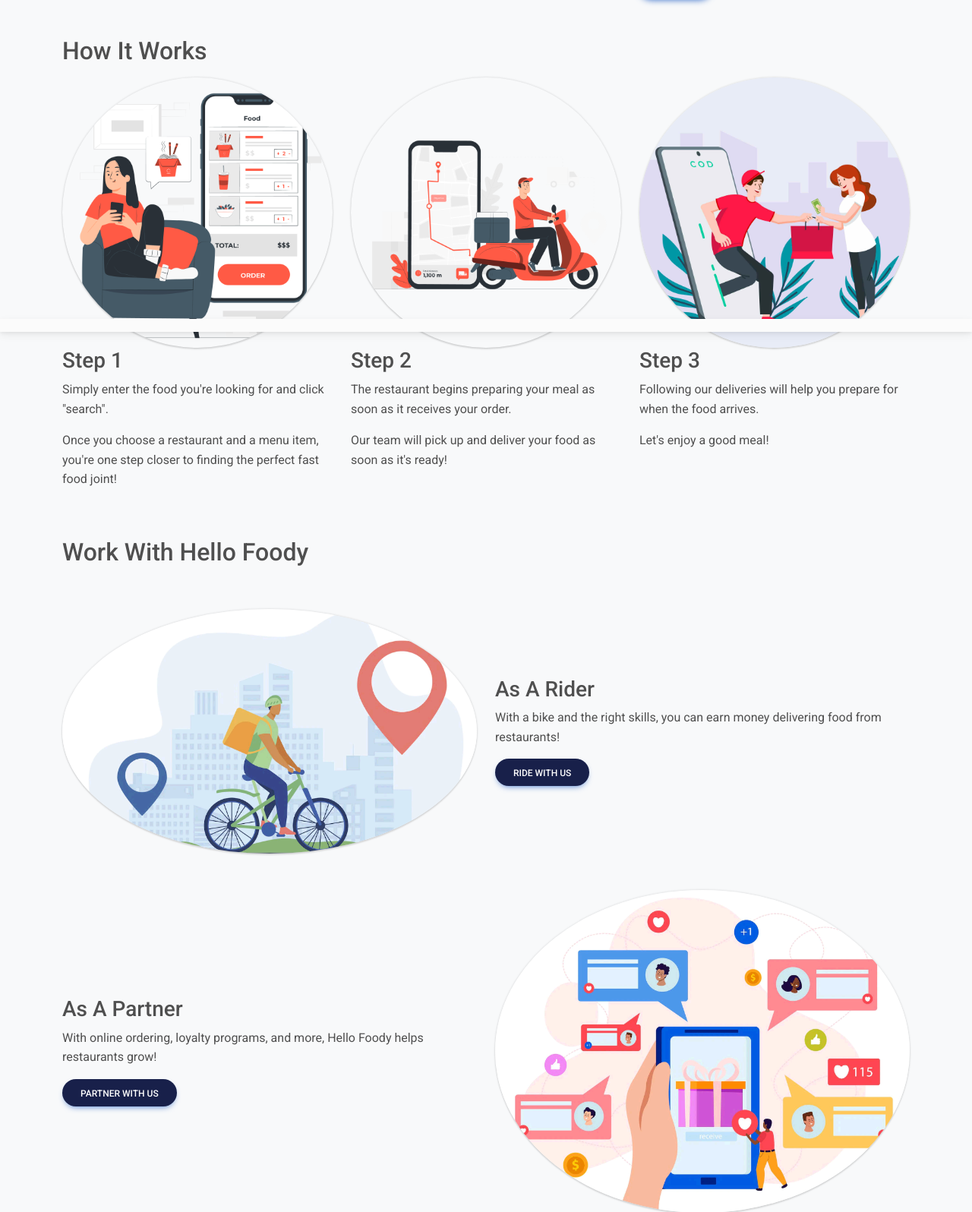
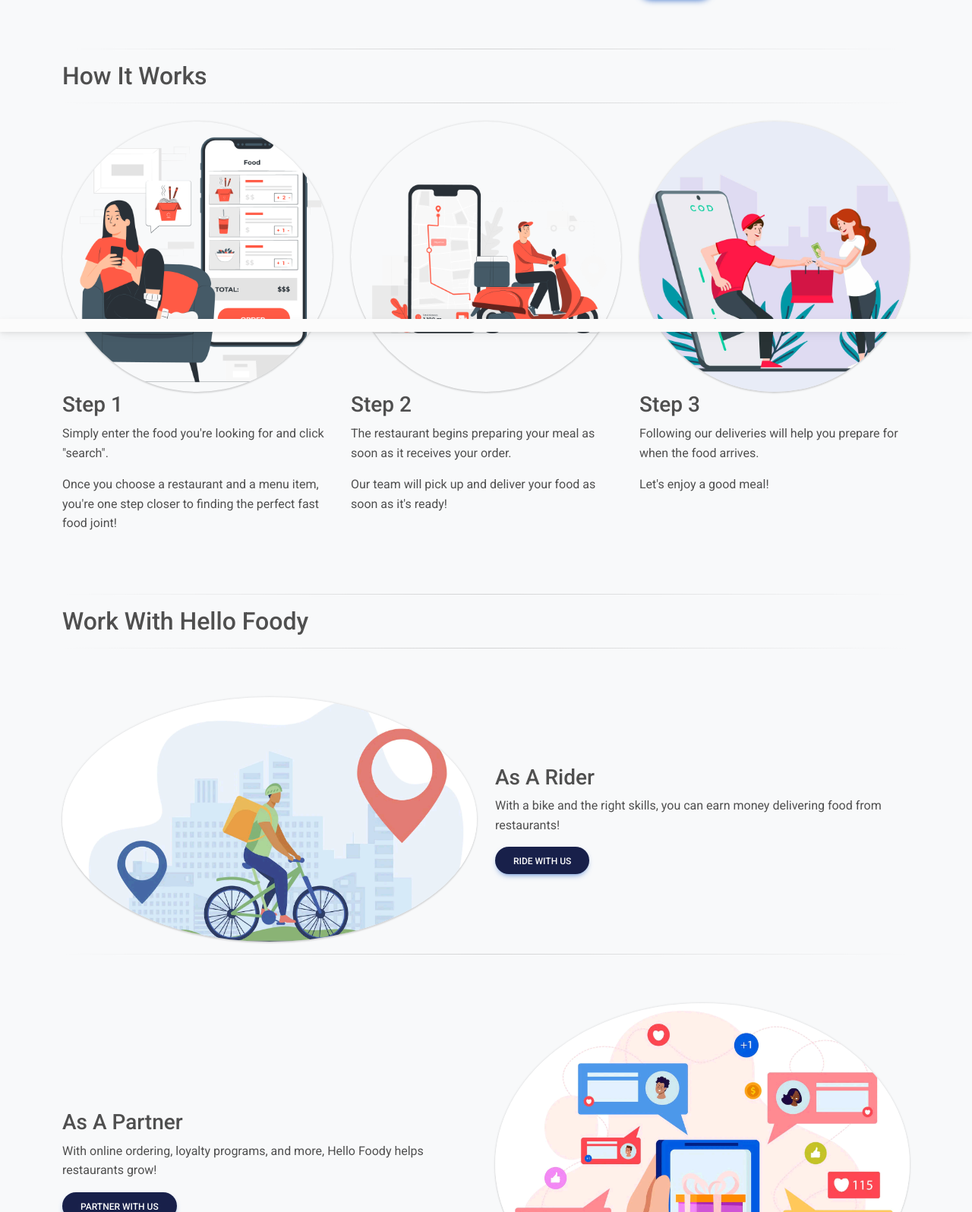
Before and after one commit to niclastanskanen/HELLO-FOODY, a Django app: page / in a window 1280 px wide. Shown: the part 363-1959 px from the top of the page at 76% size. Run offline with Django 4.2, Linux system fonts and the light colour scheme.

Commit message:
feat: add blurry horizontal hr to index.html

```diff
--- a/customer/templates/customer/index.html
+++ b/customer/templates/customer/index.html
@@ -31,7 +31,9 @@
     <div class="container pt-5">
         <div class="row">
             <div class="col-md-12">
+                <hr class="hr hr-blurry" />
                 <h2>How It Works</h2>
+                <hr class="hr hr-blurry" />
             </div>
         </div>
         <div class="row pt-2">
@@ -66,7 +68,9 @@
     <div class="container pt-5">
         <div class="row">
             <div class="col-md-12">
+                <hr class="hr hr-blurry" />
                 <h2>Work With Hello Foody</h2>
+                <hr class="hr hr-blurry" />
             </div>
         </div>
         <div class="row pt-5 align-items-center">
@@ -80,6 +84,7 @@
                 <button class="btn btn-primary btn-rounded">Ride With Us</button>
             </div>
         </div>
+        <hr class="hr hr-blurry" />
         <div class="row pt-5 align-items-center">
             <div class="col-md-6">
                 <h3>As A Partner</h3>
@@ -91,6 +96,7 @@
                     alt="phone with loyalty program">
             </div>
         </div>
+        <hr class="hr hr-blurry" />
         <div class="row pt-5 align-items-center">
             <div class="col-md-6">
                 <img src="{% static 'images/colleague.png' %}" class="img-fluid rounded-circle shadow-2-strong"
@@ -110,7 +116,9 @@
     <div class="container p-5">
         <div class="row">
             <div class="col-md-12">
+                <hr class="hr hr-blurry" />
                 <h2>Download Our App</h2>
+                <hr class="hr hr-blurry" />
             </div>
         </div>
         <div class="row align-items-center">
```
